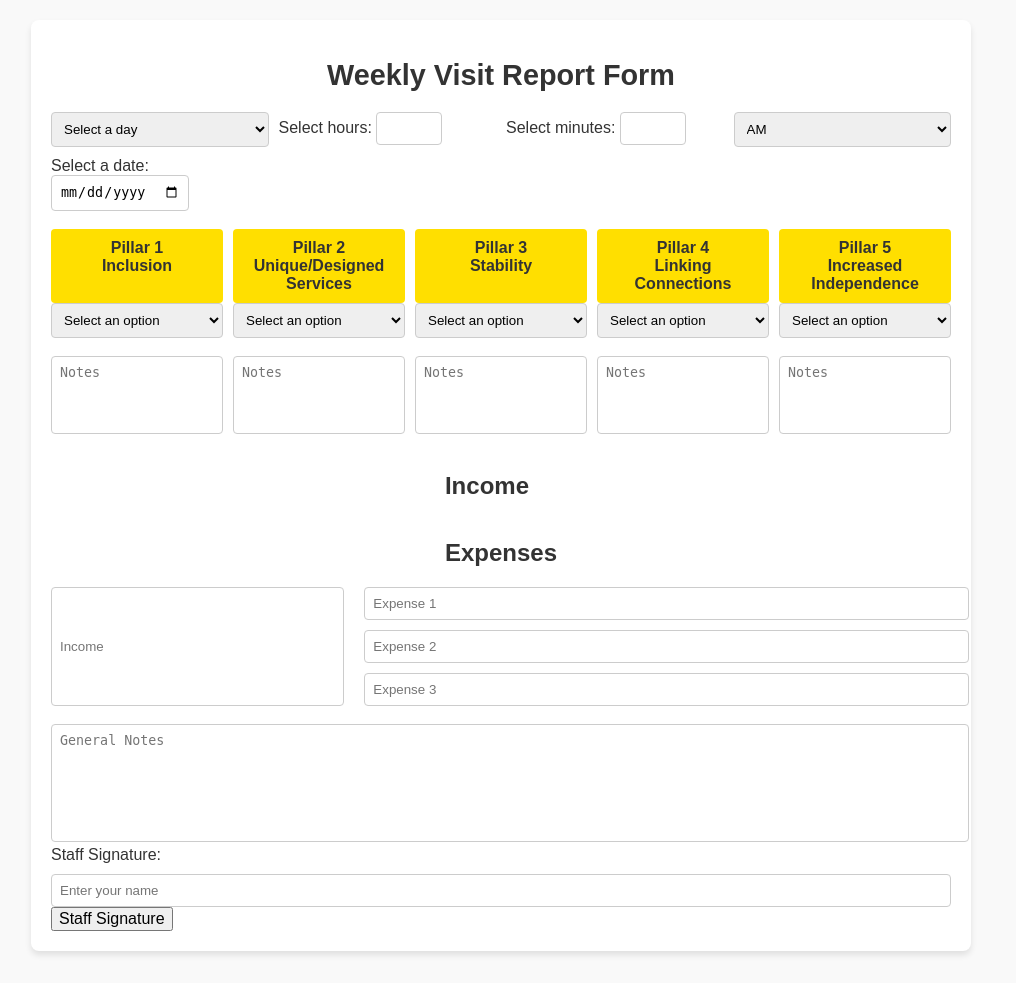
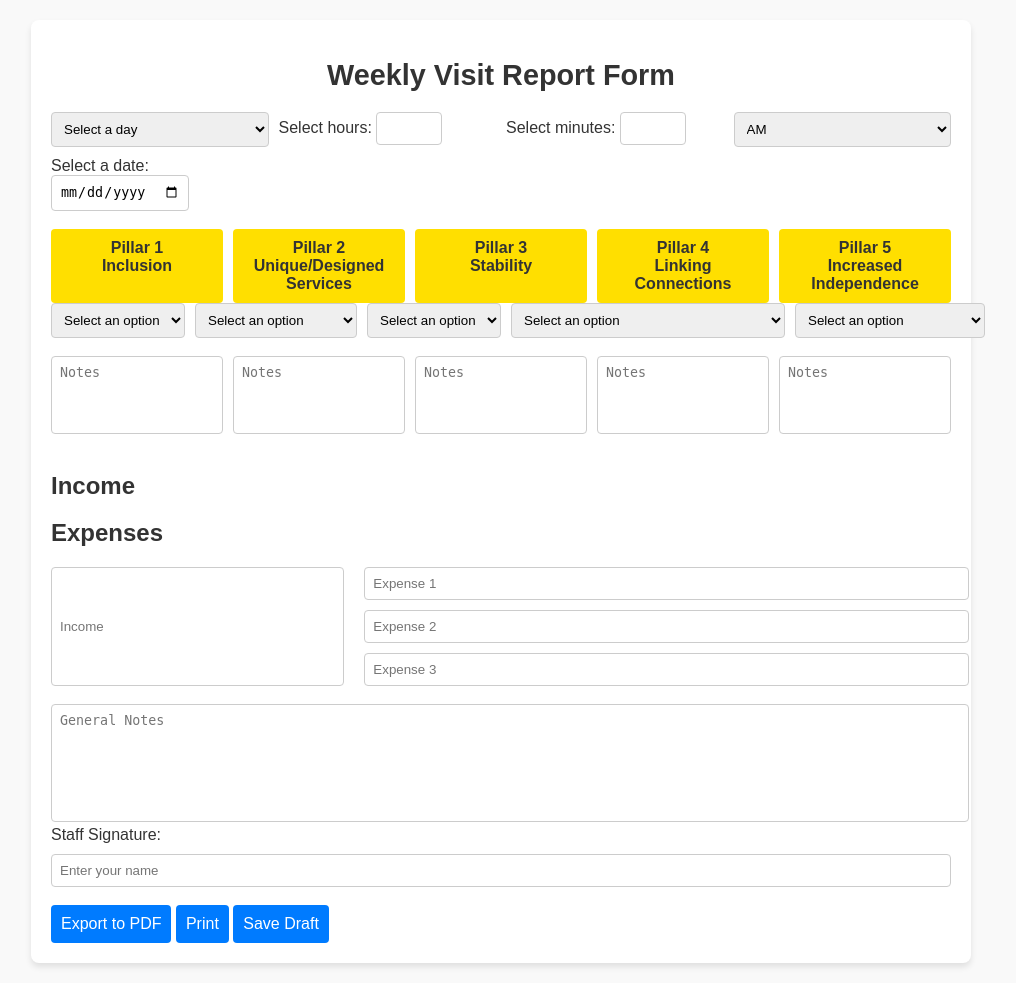
Before and after one commit to KhristineMcGrath/Practicum-Moncton, a PHP site: page /weeklyForm.php in a window 1280 px wide. Shown: the whole page, without its empty margins (139-1155 px from the left). Before the commit the page ends 955 px from the top, so only its background shows below. Run offline with PHP 8.4, Linux system fonts and the light colour scheme; data that the repository does not hold is empty.

Commit message:
Weekly Form Update
Updated some of the pillars and CSS.

```diff
--- a/AdminDash.php
+++ b/AdminDash.php
@@ -28,7 +28,7 @@ Admin
         <div class="box"><a href="">Quarterly Report</a></div>
         <br>
         <div class="box"><a href="">Form Management</a></div>
-        <div class="box"><a href="">Clube Shades</a></div>
+        <div class="box"><a href="">Club Shades</a></div>
         <div class="box"><a href="">Orientation Package</a></div>
         <br>
         <div class="box"><a href="">Visitor Logs / SILP</a></div>
--- a/conflictForm.php
+++ b/conflictForm.php
@@ -20,7 +20,7 @@
                         <input type="text" name="last_name" placeholder="Last Name">
                     </div>
                     <div class="section">
-                        <label>Time</label>
+                        <label>Start of Conflict</label>
                         <input type="time" name="day">
                         <label>Date</label>
                         <input type="date" name="date">
@@ -34,8 +34,8 @@
                         <input type="text" name="staff_last_name" placeholder="Staff Last Name">
                     </div>
                     <div class="section">
-                        <label>Length of Conflict</label>
-                        <input type="text" name="conflict_length" placeholder="Hours">
+                    <label>End of Conflict</label> <!-- Look at length of conflict for time section. -->
+                    <input type="time" name="day">
                     </div>
                 </div>
             </div>
--- a/includes/weeklyform.css
+++ b/includes/weeklyform.css
@@ -131,14 +131,23 @@ form {
     grid-template-columns: 1fr;
   }
 }
-.expenses-header {
+/* .header-container {
   display: grid;
   justify-content:space-around;
   align-items: center;
-}
+} */
+
 button {
   font-size: 16px;
+  padding: 10px;
+  color: #fff;
+  background-color: #007bff;
+  border: none;
+  border-radius: 4px;
+  cursor: pointer;
+  align-items: end;
 }
+
 button:hover {
   background-color: #0056b3;
 }
--- a/weeklyForm.php
+++ b/weeklyForm.php
@@ -69,26 +69,33 @@ if ($_SERVER["REQUEST_METHOD"] == "POST") {
             <div class="pillar-dropdowns">
                 <select name="pillar1">
                     <option value="">Select an option</option>
-                    <option value="Community Interaction">Community Interaction</option>
+                    <option value="Community Interaction">Leisure Activity</option>
                     <option value="Volunteering">Volunteering</option>
                     <option value="Employment">Employment</option>
                     <option value="Others">Others</option>
                 </select>
                 <select name="pillar2">
                     <option value="">Select an option</option>
-                    <option value="Incidents">Incidents</option>
-                    <option value="Participation Levels">Participation Levels</option>
+                    <option value="Incidents">Resource Available</option>
+                    <option value="Participation Levels">Number of Incidents</option>
+                    <option value="Incidents">Level of Participation</option>
                     <option value="Emotional Concerns">Emotional Concerns</option>
                     <option value="Others">Others</option>
                 </select>
                 <select name="pillar3">
                     <option value="">Select an option</option>
                 </select>
-                <select name="pillar4">
+                <select name="pillar4"> <!-- Add a secondary drop down within a dropdown? -->
                     <option value="">Select an option</option>
+                    <option value="">Participation in Community</option>
+                    <option value="">Interaction with Family/Support Network</option>
+                    <option value="">Others</option>
                 </select>
                 <select name="pillar5">
                     <option value="">Select an option</option>
+                    <option value="">Number of Support Hours</option>
+                    <option value="">Skills</option>
+                    <option value="">Others</option>
                 </select>
             </div>
             <br>
@@ -100,9 +107,9 @@ if ($_SERVER["REQUEST_METHOD"] == "POST") {
                 <textarea name="notes5" placeholder="Notes"></textarea>
             </div>
             <br>
-            <div class="expenses-header">
-            <h2>Income</h2>
-            <h2 class="expenses-header">Expenses</h2>
+            <div class="header-container">
+                <h2>Income</h2>
+                <h2>Expenses</h2>
             </div>
             <div class="budget-section">
                 <input type="text" name="income" placeholder="Income">
@@ -119,7 +126,10 @@ if ($_SERVER["REQUEST_METHOD"] == "POST") {
                 <label for="staff_signature">Staff Signature:</label>
                 <input type="text" id="staff_signature" name="staff_signature" placeholder="Enter your name">
             </div>
-            <button type="submit">Staff Signature</button>
+            <br>
+            <button type="submit">Export to PDF</button>
+            <button type="submit">Print</button>
+            <button type="submit">Save Draft</button>
         </form>
     </div>
 </body>
```
